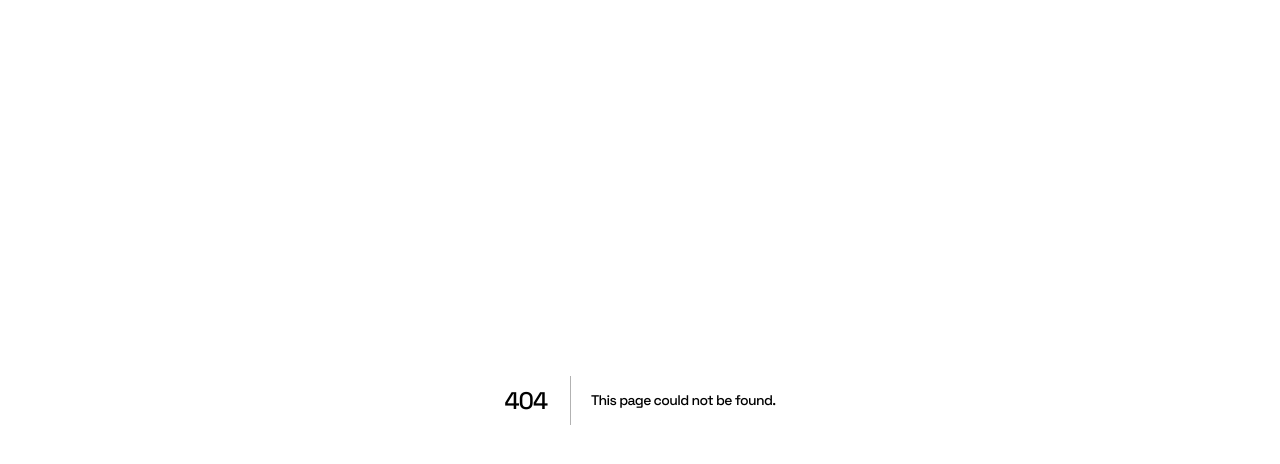
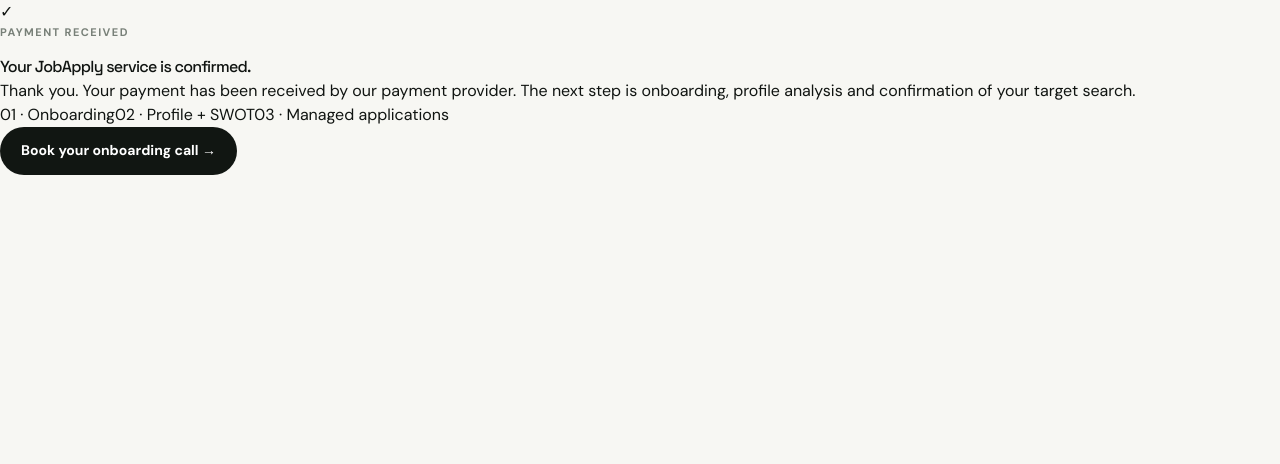
Before and after one commit to supportaff/jobapply, a Next.js app: page /payment-success in a window 1280 px wide. Before the commit this address had no page. Shown: the top 464 px of the page. Built offline with nearby package versions, Linux system fonts and the light colour scheme.

Commit message:
Add post-payment confirmation page

```diff
--- /dev/null
+++ b/app/payment-success/page.tsx
@@ -0,0 +1,5 @@
+import Link from 'next/link'
+
+export default function PaymentSuccess() {
+  return <main className="payment-result"><div className="result-card"><div className="result-icon">✓</div><div className="section-kicker">PAYMENT RECEIVED</div><h1>Your JobApply service is confirmed.</h1><p>Thank you. Your payment has been received by our payment provider. The next step is onboarding, profile analysis and confirmation of your target search.</p><div className="result-steps"><span>01 · Onboarding</span><span>02 · Profile + SWOT</span><span>03 · Managed applications</span></div><Link className="btn btn-dark" href="/#book-call">Book your onboarding call →</Link></div></main>
+}
```
